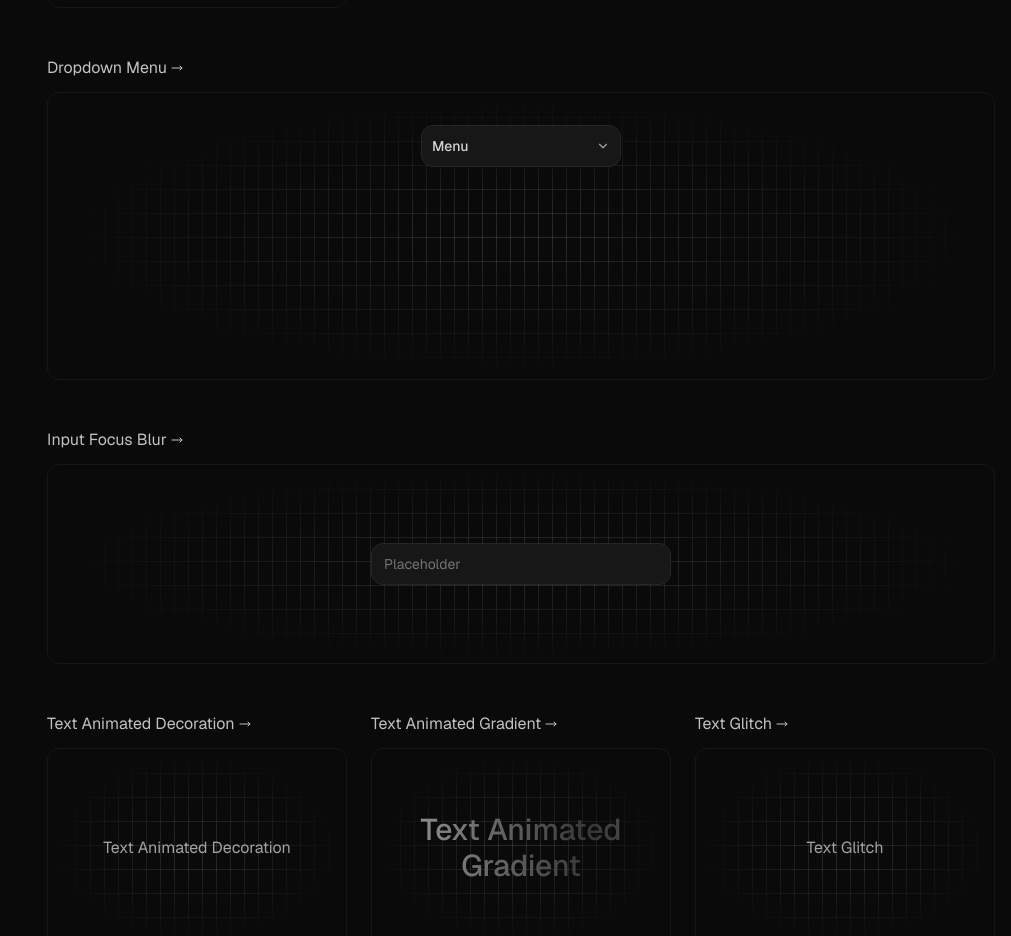
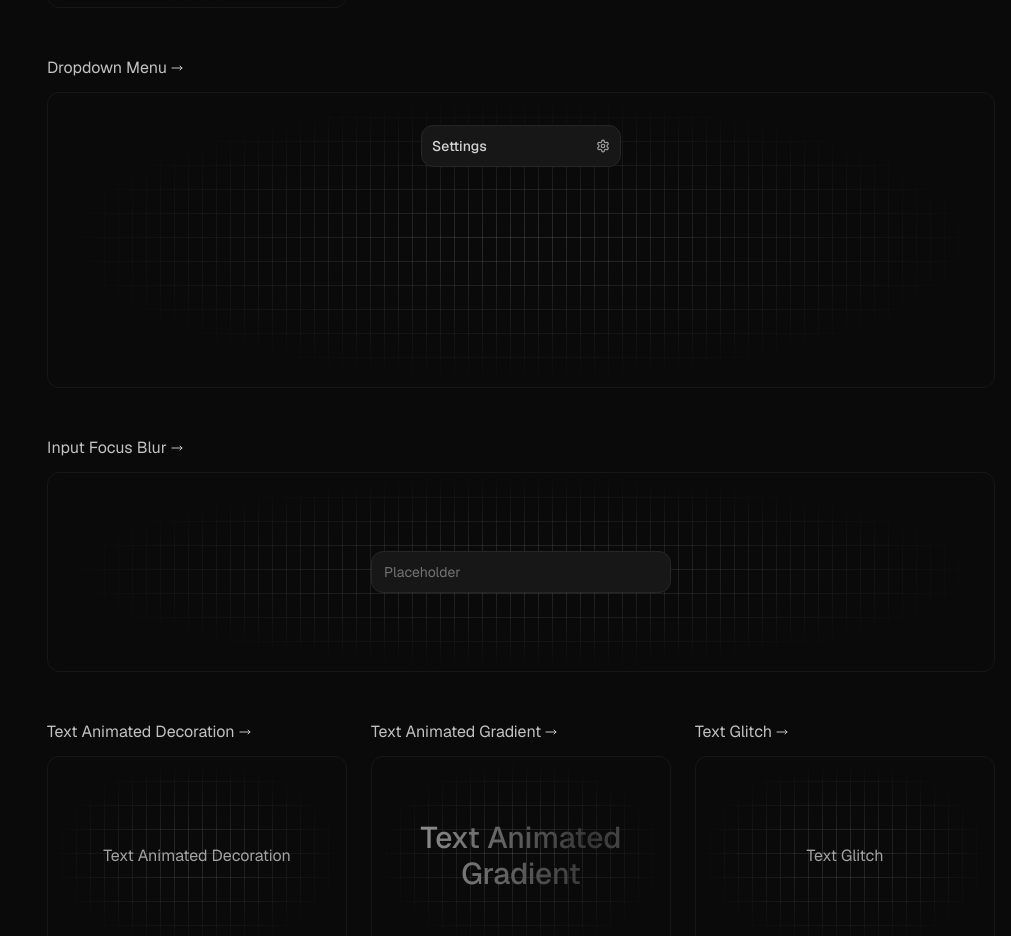
Before and after one commit to guhrodrrigues/luxe, a Next.js app: page /ui in a window 1280 px wide. Shown: the part 2380-3316 px from the top of the page, without its empty margins (269-1280 px from the left). Built offline with nearby package versions, Linux system fonts and the light colour scheme.

Commit message:
style: update dropdown menu

```diff
--- a/src/app/_components/ui/dropdown/DropdownMenu.tsx
+++ b/src/app/_components/ui/dropdown/DropdownMenu.tsx
@@ -8,13 +8,13 @@ import { useState, useEffect } from "react";
 import { useAnimate, stagger, motion } from "framer-motion";
 
 import {
-  CogIcon,
-  FileTextIcon,
-  MailIcon,
-  HelpCircleIcon,
+  LayoutGridIcon,
+  TrashIcon,
+  Building2,
   UserCircleIcon,
-  ChevronDownIcon,
+  SettingsIcon,
   ChevronRightIcon,
+  BellIcon,
 } from "lucide-react";
 
 import { cn } from "@/utils/cn";
@@ -61,11 +61,16 @@ export function DropdownMenu() {
   const scope = useMenuAnimation(isOpen);
 
   const items = [
-    { icon: <FileTextIcon size={16} />, name: "Documentation" },
-    { icon: <CogIcon size={16} />, name: "Services" },
-    { icon: <UserCircleIcon size={16} />, name: "About" },
-    { icon: <HelpCircleIcon size={16} />, name: "FAQ" },
-    { icon: <MailIcon size={16} />, name: "Contact" },
+    { icon: <UserCircleIcon size={16} />, name: "Profile" },
+    { icon: <LayoutGridIcon size={16} />, name: "Your applications" },
+    { icon: <Building2 size={16} />, name: "Teams" },
+    { icon: <BellIcon size={16} />, name: "Notifications" },
+    {
+      icon: <TrashIcon size={16} />,
+      name: "Remove account",
+      className:
+        "text-red-500 hover:text-red-500 hover:bg-red-500/10 focus-visible:text-red-500 focus-visible:bg-red-500/10 focus-visible:border-red-500/10",
+    },
   ];
 
   return (
@@ -75,29 +80,28 @@ export function DropdownMenu() {
         className="bg-neutral-900 border border-neutral-800 max-w-[300px] w-full flex items-center justify-between p-2.5 rounded-xl"
         onClick={() => setIsOpen((prevState) => !prevState)}
       >
-        <span className="text-sm font-medium text-neutral-300">Menu</span>
+        <span className="text-sm font-medium text-neutral-300">Settings</span>
         <div style={{ transformOrigin: "50% 55%" }}>
-          <ChevronDownIcon
-            size={14}
-            className="text-neutral-400"
-            id="menu-icon"
-          />
+          <SettingsIcon size={14} className="text-neutral-400" id="menu-icon" />
         </div>
       </motion.button>
       <ul
         className={cn(
-          "space-y-2.5 p-2.5 bg-neutral-900 border border-neutral-800 rounded-xl",
+          "space-y-3 p-2.5 bg-neutral-900 border border-neutral-800 rounded-xl",
           isOpen ? "pointer-events-auto" : "pointer-events-none"
         )}
         style={{
           clipPath: "inset(10% 50% 90% 50% round 12px)",
         }}
       >
-        {items.map(({ icon, name }) => (
+        {items.map(({ icon, name, className }) => (
           <li key={name}>
             <Link
               href="" // Where you will be sent
-              className="group flex items-center gap-2 rounded-md border border-transparent text-neutral-400 hover:text-neutral-300 focus-visible:text-neutral-300 focus-visible:border-neutral-800 focus-visible:outline-none"
+              className={cn(
+                "group flex items-center gap-2 rounded-md border border-transparent text-neutral-400 hover:text-neutral-300 focus-visible:text-neutral-300 focus-visible:border-neutral-800 focus-visible:outline-none",
+                className
+              )}
             >
               <span>{icon}</span>
               <span className="flex items-center gap-1 text-sm font-medium">
```
